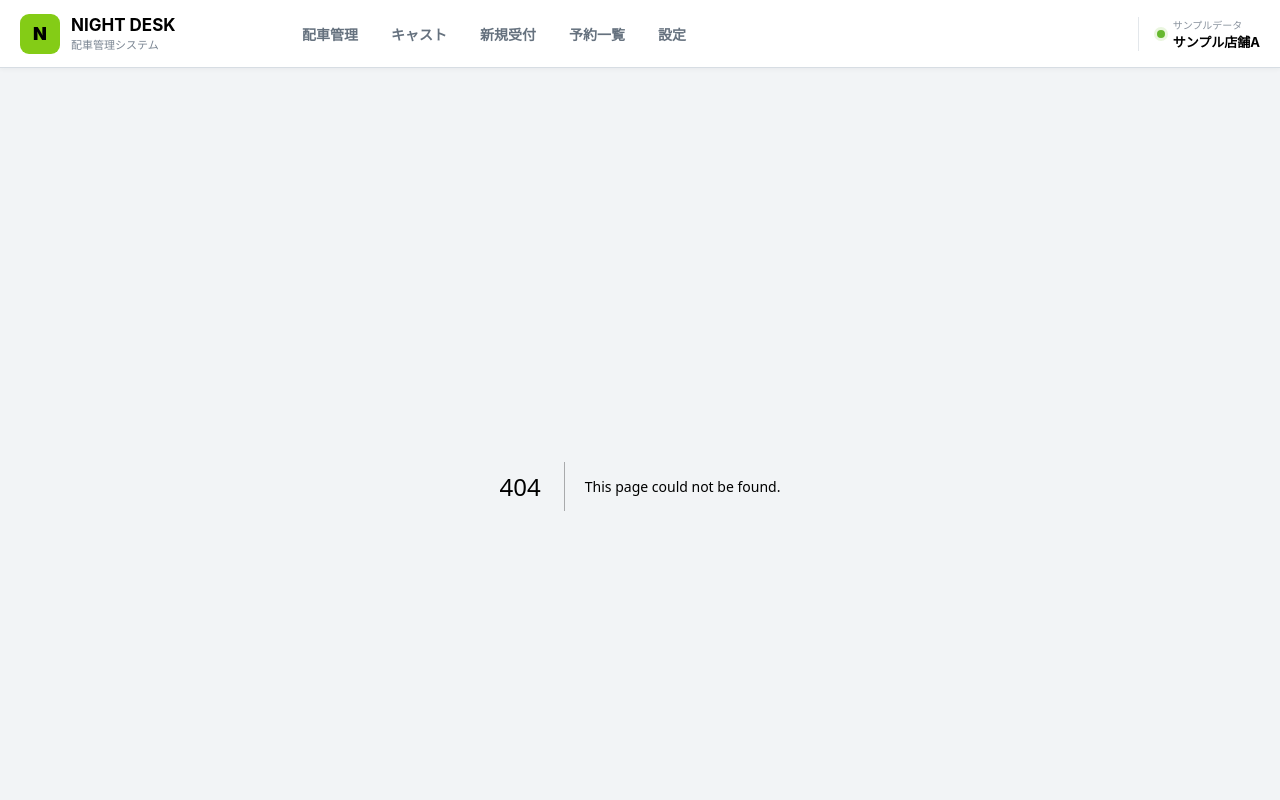
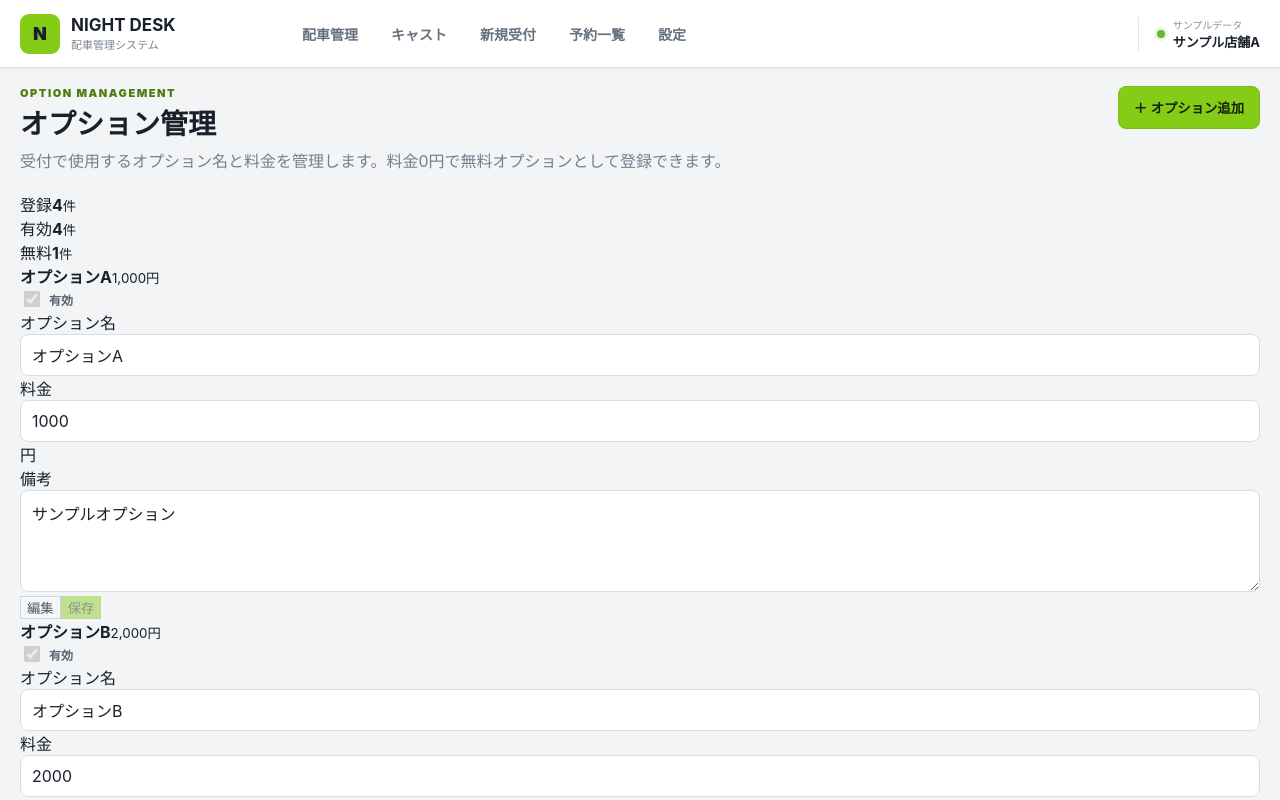
Before and after one commit to admozisan-design/night-desk, a Next.js app: page /options in a window 1280 px wide. Before the commit this address had no page. Shown: the top 800 px of the page. Built offline with nearby package versions, Linux system fonts and the light colour scheme.

Commit message:
Add option management master page

```diff
--- /dev/null
+++ b/app/options/page.tsx
@@ -0,0 +1,174 @@
+"use client";
+
+import { FormEvent, useEffect, useState } from "react";
+import { options as defaultOptions } from "@/lib/mock-data";
+import { loadOptions, saveOptions } from "@/lib/storage";
+import type { StoreOption } from "@/lib/types";
+
+function cloneOption(option:StoreOption):StoreOption{
+  return {...option};
+}
+
+export default function OptionsPage(){
+  const [options,setOptions]=useState<StoreOption[]>(defaultOptions);
+  const [editing,setEditing]=useState<Record<string,boolean>>({});
+  const [drafts,setDrafts]=useState<Record<string,StoreOption>>({});
+  const [addOpen,setAddOpen]=useState(false);
+  const [saved,setSaved]=useState(false);
+
+  useEffect(()=>setOptions(loadOptions(defaultOptions)),[]);
+
+  function commit(next:StoreOption[]){
+    setOptions(next);
+    saveOptions(next);
+    setSaved(true);
+    window.setTimeout(()=>setSaved(false),1200);
+  }
+
+  function startEdit(option:StoreOption){
+    setDrafts(prev=>({...prev,[option.id]:cloneOption(option)}));
+    setEditing(prev=>({...prev,[option.id]:true}));
+  }
+
+  function updateDraft(id:string,changes:Partial<StoreOption>){
+    setDrafts(prev=>{
+      const base=prev[id] ?? cloneOption(options.find(o=>o.id===id)!);
+      return {...prev,[id]:{...base,...changes}};
+    });
+  }
+
+  function saveCard(id:string){
+    const draft=drafts[id];
+    if(!draft) return;
+    commit(options.map(option=>option.id===id?cloneOption(draft):option));
+    setEditing(prev=>({...prev,[id]:false}));
+    setDrafts(prev=>{
+      const next={...prev};
+      delete next[id];
+      return next;
+    });
+  }
+
+  function addOption(e:FormEvent<HTMLFormElement>){
+    e.preventDefault();
+    const fd=new FormData(e.currentTarget);
+    const name=String(fd.get("name")||"").trim();
+    if(!name) return;
+
+    const option:StoreOption={
+      id:crypto.randomUUID(),
+      name,
+      price:Number(fd.get("price")||0),
+      notes:String(fd.get("notes")||"").trim(),
+      active:true
+    };
+
+    commit([...options,option]);
+    e.currentTarget.reset();
+    setAddOpen(false);
+  }
+
+  return <div className="optionManagementPage">
+    <header className="pageHeader optionRegistryHeader">
+      <div>
+        <p className="eyebrow">OPTION MANAGEMENT</p>
+        <h1>オプション管理</h1>
+        <p>受付で使用するオプション名と料金を管理します。料金0円で無料オプションとして登録できます。</p>
+      </div>
+      <div className="optionHeaderActions">
+        {saved && <span className="saveToast">保存しました</span>}
+        <button className="primaryButton" type="button" onClick={()=>setAddOpen(true)}>＋ オプション追加</button>
+      </div>
+    </header>
+
+    <section className="optionSummary">
+      <div><span>登録</span><strong>{options.length}</strong><small>件</small></div>
+      <div><span>有効</span><strong>{options.filter(o=>o.active!==false).length}</strong><small>件</small></div>
+      <div><span>無料</span><strong>{options.filter(o=>o.active!==false && o.price===0).length}</strong><small>件</small></div>
+    </section>
+
+    <section className="optionCardGrid">
+      {options.map(option=>{
+        const isEditing=!!editing[option.id];
+        const current=isEditing ? (drafts[option.id]??option) : option;
+
+        return <article key={option.id} className={`optionCard ${current.active===false?"isInactive":""} ${isEditing?"isEditing":""}`}>
+          <div className="optionCardHeader">
+            <div>
+              <strong>{current.name}</strong>
+              <small>{current.price===0?"無料":new Intl.NumberFormat("ja-JP").format(current.price)+"円"}</small>
+            </div>
+            <label className="switchLabel">
+              <input
+                type="checkbox"
+                checked={current.active!==false}
+                disabled={!isEditing}
+                onChange={e=>updateDraft(option.id,{active:e.target.checked})}
+              />
+              <span>有効</span>
+            </label>
+          </div>
+
+          <div className="optionCardBody">
+            <label>オプション名
+              <input value={current.name} disabled={!isEditing}
+                onChange={e=>updateDraft(option.id,{name:e.target.value})}/>
+            </label>
+
+            <label>料金
+              <div className="optionPriceInput">
+                <input type="number" min="0" step="500" value={current.price} disabled={!isEditing}
+                  onChange={e=>updateDraft(option.id,{price:Number(e.target.value)})}/>
+                <span>円</span>
+              </div>
+            </label>
+
+            <label>備考
+              <textarea rows={4} value={current.notes??""} disabled={!isEditing}
+                onChange={e=>updateDraft(option.id,{notes:e.target.value})}
+                placeholder="オプションに関するメモ"/>
+            </label>
+          </div>
+
+          <div className="optionCardActions">
+            <button type="button" className="castEditButton" disabled={isEditing} onClick={()=>startEdit(option)}>編集</button>
+            <button type="button" className="castSaveButton" disabled={!isEditing} onClick={()=>saveCard(option.id)}>保存</button>
+          </div>
+        </article>
+      })}
+    </section>
+
+    {addOpen && <div className="castModalBackdrop" onMouseDown={e=>{if(e.currentTarget===e.target)setAddOpen(false);}}>
+      <div className="optionAddModal" role="dialog" aria-modal="true" aria-labelledby="option-add-title">
+        <div className="castAddModalHeader">
+          <div>
+            <p className="eyebrow">ADD OPTION</p>
+            <h2 id="option-add-title">オプション追加</h2>
+          </div>
+          <button className="castModalClose" type="button" onClick={()=>setAddOpen(false)}>×</button>
+        </div>
+
+        <form className="optionAddForm" onSubmit={addOption}>
+          <label>オプション名
+            <input name="name" required autoFocus placeholder="例：オプションE"/>
+          </label>
+
+          <label>料金
+            <input name="price" type="number" min="0" step="500" defaultValue="1000"/>
+          </label>
+
+          <label>備考
+            <textarea name="notes" rows={4} placeholder="オプションに関するメモ"/>
+          </label>
+
+          <div className="optionFreeHint">無料オプションにする場合は料金を「0円」にしてください。</div>
+
+          <div className="castAddModalActions">
+            <button type="button" className="secondaryButton" onClick={()=>setAddOpen(false)}>キャンセル</button>
+            <button type="submit" className="primaryButton">オプションを登録</button>
+          </div>
+        </form>
+      </div>
+    </div>}
+  </div>
+}
```
